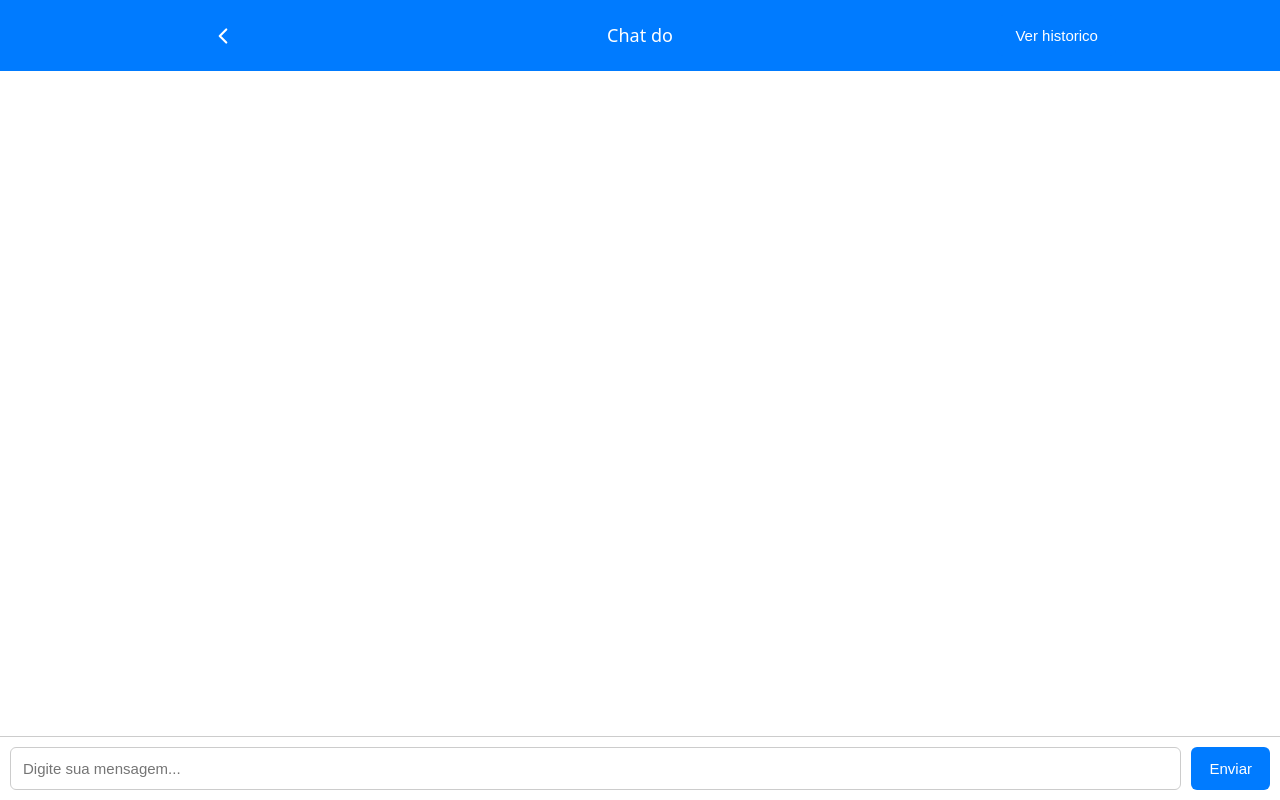
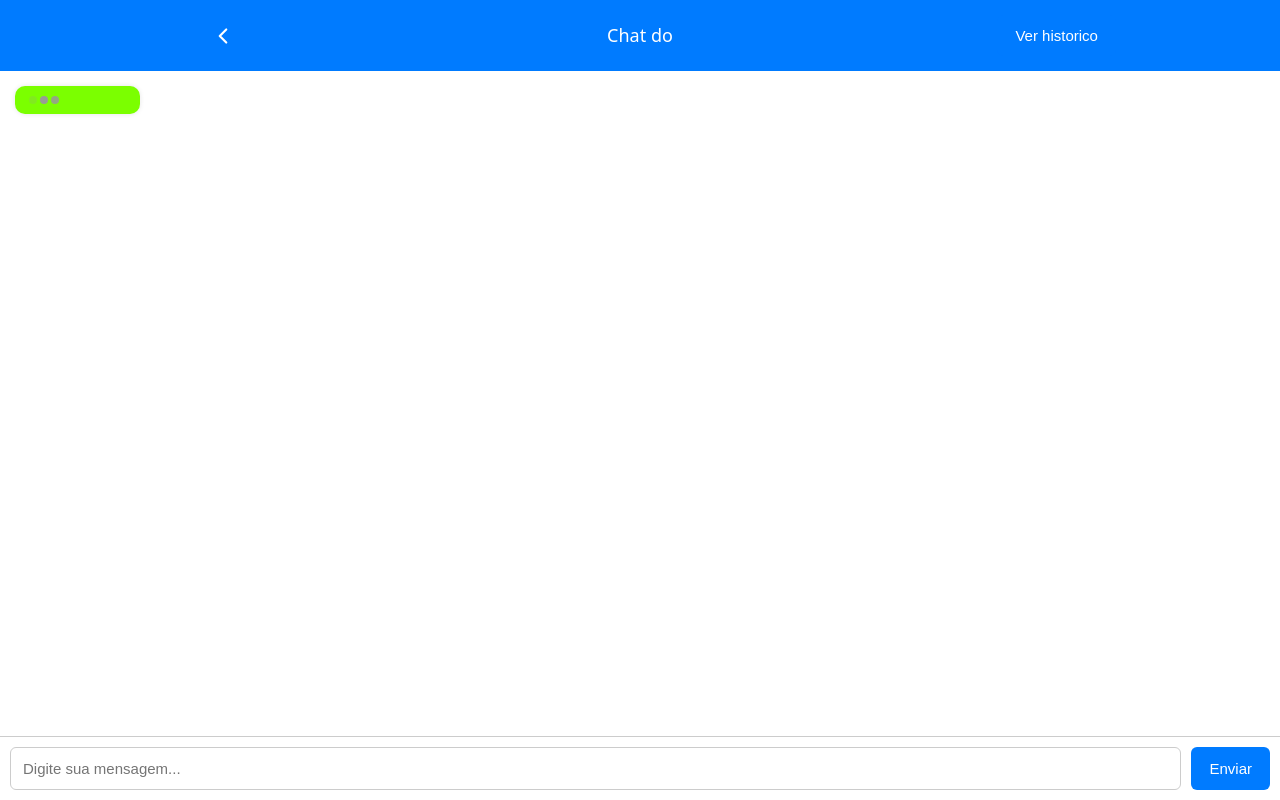
Before and after one commit to N1ckg4m3s/projeto-4blue, a React (Vite) app in the folder frontend/: page /chat in a window 1280 px wide. Both pictures are taken after typing "Sample" into the empty fields and a click on the button "Enviar". Built offline with nearby package versions, Linux system fonts and the light colour scheme.

Commit message:
[ STYLE ] Adicionando animação de digitando na resposta do bot

```diff
--- /dev/null
+++ b/frontend/src/components/typingAnimation/style.css
@@ -0,0 +1,37 @@
+.typingEffect {
+    display: flex;
+    gap: 3px;
+}
+
+.typing-dot {
+    width: 8px;
+    height: 8px;
+    background-color: #999;
+    border-radius: 50%;
+    animation: blink 1.4s infinite both;
+}
+
+.typing-dot:nth-child(2) {
+    animation-delay: 0.2s;
+}
+
+.typing-dot:nth-child(3) {
+    animation-delay: 0.4s;
+}
+
+@keyframes blink {
+    0% {
+        opacity: 0.2;
+        transform: translateY(0);
+    }
+
+    20% {
+        opacity: 1;
+        transform: translateY(-3px);
+    }
+
+    40% {
+        opacity: 0.2;
+        transform: translateY(0);
+    }
+}
--- /dev/null
+++ b/frontend/src/components/typingAnimation/typingAnimation.tsx
@@ -0,0 +1,12 @@
+import './style.css'
+
+
+export const ChatTypingAnimation: React.FC = () => {
+    return (
+        <div className="bubble system typingEffect">
+            <div className="typing-dot"></div>
+            <div className="typing-dot"></div>
+            <div className="typing-dot"></div>
+        </div>
+    )
+}
--- a/frontend/src/pages/chat/chatPage.tsx
+++ b/frontend/src/pages/chat/chatPage.tsx
@@ -6,12 +6,16 @@ import { ChatMessage } from '../../components/chatBubble/mensage'
 import { BackIcon } from '../../components/backIcon'
 import { ApiCaller } from '../../controller/ApiCaller'
 import { message } from '../../controller/types'
+import { ChatTypingAnimation } from '../../components/typingAnimation/typingAnimation'
 
 export const ChatPage = () => {
     const { user } = useContext(UserContext);
     const navigate = useNavigate();
     const [cacheMessages, setCacheMessages] = useState<message[]>([]);
     const inputRef = useRef<HTMLInputElement>(null);
+
+    /** Efeito de digitando */
+    const [isTyping, setTyping] = useState<boolean>(false);
 
     const handleSalvarMensagem = (msg: string) => {
         if (!user) {
@@ -36,11 +40,16 @@ export const ChatPage = () => {
                     return;
                 }
 
-                setCacheMessages([
-                    ...cacheMessages,
-                    userMsg,
-                    botMsg
-                ])
+                /* Adiciona a mensagem do usuario com os dados do banco */
+                setCacheMessages(prev => [...prev, userMsg])
+
+                /* Demora de 1 a 1.5 sec para simular chat */
+                const randomDelay = 1000 + Math.random() * 500
+                setTimeout(() => {
+                    setTyping(false)
+                    setCacheMessages(prev => [...prev, botMsg])
+                }, randomDelay)
+
             },
             onError(error) {
                 console.error('Erro ao obter os dados', error)
@@ -66,8 +75,12 @@ export const ChatPage = () => {
         const [valido, mensagem] = validadeMessage(userMessage)
 
         if (valido) {
+            // Envia para a API
             handleSalvarMensagem(mensagem)
+
+            // Apaga o valor do input
             inputRef.current.value = ''
+            setTyping(true)
         }
     }
 
@@ -91,6 +104,9 @@ export const ChatPage = () => {
                         selfMessage={msg.self_message}
                     />
                 ))}
+                {
+                    isTyping && <ChatTypingAnimation />
+                }
             </div>
             <form className="inputArea" onSubmit={handleSubmit}>
                 <input id="mensagemInput" placeholder="Digite sua mensagem..." ref={inputRef} />
```
Also changed, not shown: 1 other file (tests, documents, lock files or other folders).
